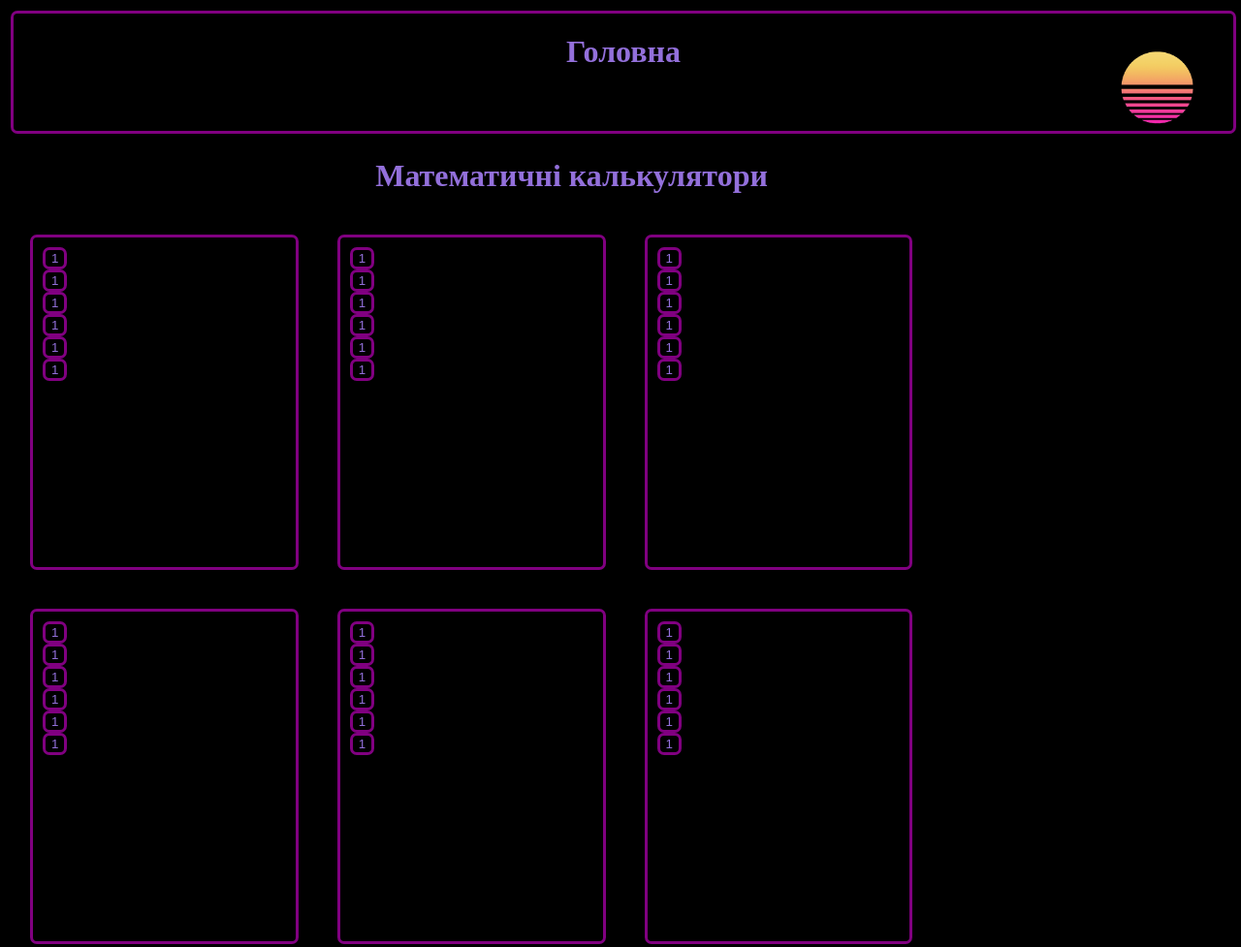
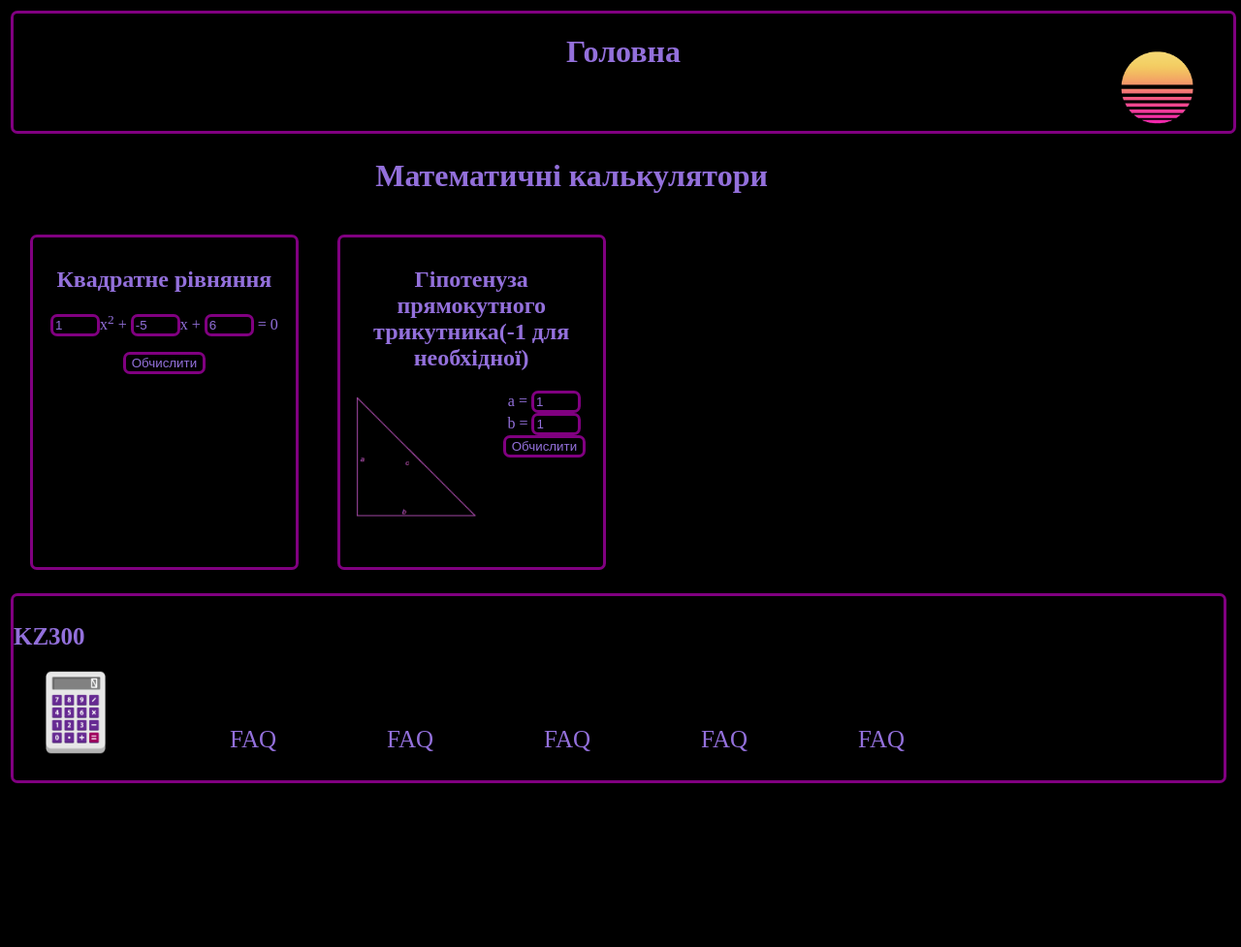
Before and after one commit to ctYurk15/git-learn, a plain HTML site: page math.html in a window 1280 px wide. Shown: the top 977 px of the page at 97% size. After the commit the page ends 819 px from the top, so only its background shows below. Drawn offline with Linux system fonts and the light colour scheme.

Commit message:
Added two working math calculators

```diff
--- a/css/calculators.css
+++ b/css/calculators.css
@@ -21,4 +21,18 @@
     height: 40vh;
     float: left;
     margin: 20px;
+    text-align: center;
 }
+
+.calculator-div img
+{
+    width: 60%;
+}
+
+.calculator-div-numInput
+{
+    border: 3px solid purple;
+    border-radius: 7px;
+    color: mediumpurple;
+    background-color: black;
+}
--- a/math.html
+++ b/math.html
@@ -44,52 +44,23 @@
                             </div>
                             <tr>
                                 <div class="calculator-div">
-                                    <button class="calculator-button">1</button><br>
-                                    <button class="calculator-button">1</button><br>
-                                    <button class="calculator-button">1</button><br>
-                                    <button class="calculator-button">1</button><br>
-                                    <button class="calculator-button">1</button><br>
-                                    <button class="calculator-button">1</button><br>
+                                    <h2>Квадратне рівняння</h2>
+                                    <p>
+                                        <input type="text" size="3" class="calculator-div-numInput" id="ise1" value="1">x<sup>2</sup>
+                                        + <input type="text" size="3" class="calculator-div-numInput" id="ise2" value="-5">x
+                                        + <input type="text" size="3" class="calculator-div-numInput" id="ise3" value="6">
+                                        = 0
+                                    </p>
+                                    <button class="calculator-button" onclick="cSE()">Обчислити</button>
+                                    <p id="resultPSE"></p>
                                 </div>
                                 <div class="calculator-div">
-                                    <button class="calculator-button">1</button><br>
-                                    <button class="calculator-button">1</button><br>
-                                    <button class="calculator-button">1</button><br>
-                                    <button class="calculator-button">1</button><br>
-                                    <button class="calculator-button">1</button><br>
-                                    <button class="calculator-button">1</button><br>
-                                </div>
-                                <div class="calculator-div">
-                                    <button class="calculator-button">1</button><br>
-                                    <button class="calculator-button">1</button><br>
-                                    <button class="calculator-button">1</button><br>
-                                    <button class="calculator-button">1</button><br>
-                                    <button class="calculator-button">1</button><br>
-                                    <button class="calculator-button">1</button><br>
-                                </div>
-                                <div class="calculator-div">
-                                    <button class="calculator-button">1</button><br>
-                                    <button class="calculator-button">1</button><br>
-                                    <button class="calculator-button">1</button><br>
-                                    <button class="calculator-button">1</button><br>
-                                    <button class="calculator-button">1</button><br>
-                                    <button class="calculator-button">1</button><br>
-                                </div>
-                                <div class="calculator-div">
-                                    <button class="calculator-button">1</button><br>
-                                    <button class="calculator-button">1</button><br>
-                                    <button class="calculator-button">1</button><br>
-                                    <button class="calculator-button">1</button><br>
-                                    <button class="calculator-button">1</button><br>
-                                    <button class="calculator-button">1</button><br>
-                                </div>
-                                <div class="calculator-div">
-                                    <button class="calculator-button">1</button><br>
-                                    <button class="calculator-button">1</button><br>
-                                    <button class="calculator-button">1</button><br>
-                                    <button class="calculator-button">1</button><br>
-                                    <button class="calculator-button">1</button><br>
-                                    <button class="calculator-button">1</button><br>
+                                    <h2>Гіпотенуза прямокутного трикутника(-1 для необхідної)</h2>
+                                    <img src="images/triangleP.png" align="left">
+                                    a = <input type="text" size="3" class="calculator-div-numInput" id="ipt1" value="1"><br>
+                                    b = <input type="text" size="3" class="calculator-div-numInput" id="ipt2" value="1"><br>
+                                    <button class="calculator-button" onclick="cPT()">Обчислити</button>
+                                    <p id="resultPPT"></p>
                                 </div>
                             </tr>
                         </table>
--- a/scripts/script.js
+++ b/scripts/script.js
@@ -1,6 +1,60 @@
 function sideDivDisp()
 {
-    var disp = document.getElementById("p2").style.display;
+    var disp = document.getElementById("p2").style.display; //getting side panel element
+
     if(disp == "none") document.getElementById("p2").style.display = "block";
     else document.getElementById("p2").style.display = "none";
 }
+
+function cSE()
+{
+    //getting values
+    var a = document.getElementById("ise1").value;
+    var b = document.getElementById("ise2").value;
+    var c = document.getElementById("ise3").value;
+
+    var result = "Результат: <br>";
+
+    //if user used text like 7a, 8.99q etc
+    a = parseFloat(a);
+    b = parseFloat(b);
+    c = parseFloat(c);
+
+    //calculating result
+    var D = (b*b) - 4*a*c;
+    if(D < 0)
+    {
+        result += "Дискримінант менший за нуль. Розв'язків немає.";
+    }
+    else
+    {
+        result += "D = b<sup>2</sup> - 4*a*c = "+b+"<sup>2</sup> - 4*"+a+"*"+c+" = "+D+"<br>";
+
+        var x1 = (-b-Math.pow(D, 0.5))/(2*a);
+        var x2 = (-b+Math.pow(D, 0.5))/(2*a);
+
+        result += "X1 = "+x1 + ", X2 = "+x2;
+    }
+
+    //showing result
+    document.getElementById('resultPSE').innerHTML = result;
+}
+
+function cPT()
+{
+    //getting values
+    var a = document.getElementById("ipt1").value;
+    var b = document.getElementById("ipt2").value;
+
+    var result = "Результат: <br>";
+
+    //if user used text like 7a, 8.99q etc
+    a = parseFloat(a);
+    b = parseFloat(b);
+
+    var c = Math.pow((Math.pow(a, 2) + Math.pow(b, 2)), 0.5);
+    result += "Гіпотенуза = "+c;
+
+    //showing result
+    document.getElementById('resultPPT').innerHTML = result;
+}
```
Also changed, not shown: images/triangleP.png (added).
